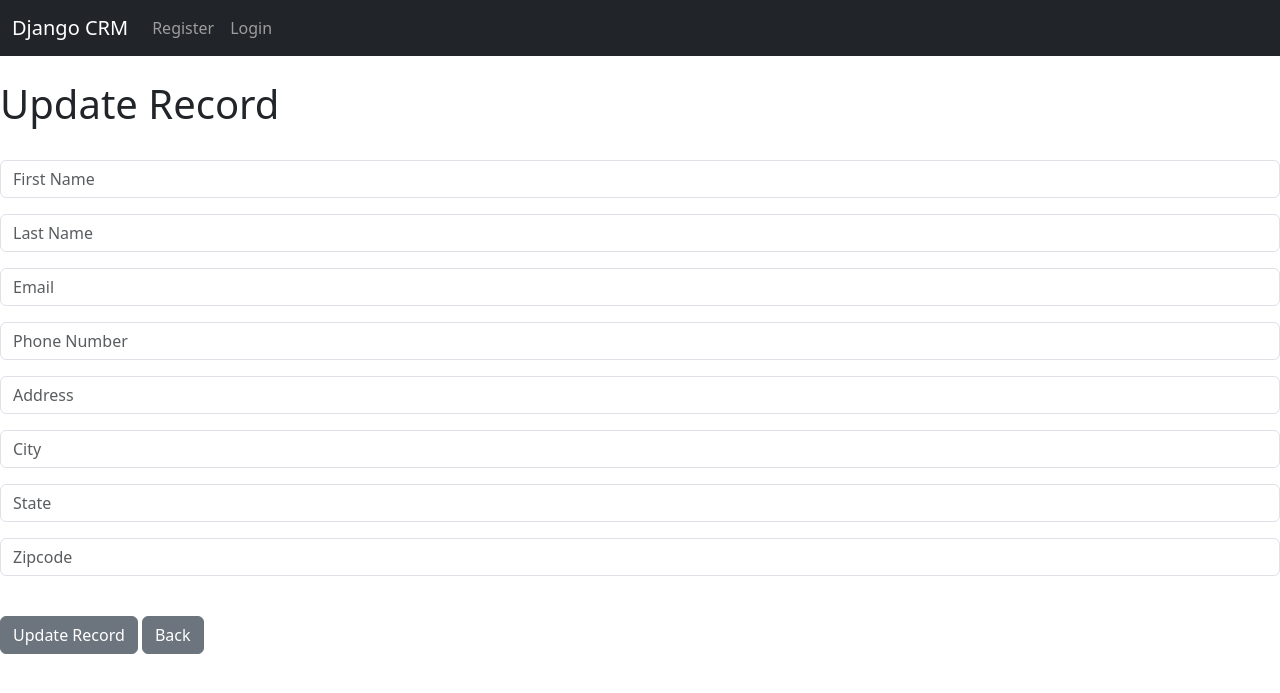
After one commit to Ryearwood/Django_Projects, a Django app: template djangocrm/website/templates/update_record.html in a window 1280 px wide. The commit adds this page. Shown: the top 693 px of the page. Run offline with Django 5.2, Linux system fonts and the light colour scheme; the template is opened without the code that fills it: values that come from a table or form of the project are taken from there, others are empty.

Commit message:
Add functionality to update existing records

```diff
--- a/djangocrm/website/templates/record.html
+++ b/djangocrm/website/templates/record.html
@@ -24,5 +24,6 @@
 <br/><br/>
 <a href="{% url 'home' %}" class="btn btn-secondary">Back</a>
 <a href="{% url 'delete_record' customer_record.id %}" class="btn btn-danger">Delete</a>
+<a href="{% url 'update_record' customer_record.id %}" class="btn btn-secondary">Update Record</a>
 
 {% endblock %}
--- /dev/null
+++ b/djangocrm/website/templates/update_record.html
@@ -0,0 +1,17 @@
+{% extends 'base.html' %}
+{% block content %}
+
+<div class="col-md-6 offset-md-3"></div>
+    <h1> Update Record</h1>
+    <br/>
+
+    <form method="POST">
+        {% csrf_token %}
+        {{ form.as_p }}
+        <br/>
+        <button type="submit" class="btn btn-secondary">Update Record</button>
+        <a href="{% url 'home' %}" class="btn btn-secondary">Back</a>
+    </form>
+</div>
+
+{% endblock %}
--- a/djangocrm/website/urls.py
+++ b/djangocrm/website/urls.py
@@ -8,4 +8,5 @@ urlpatterns = [
     path("record/<int:pk>", views.customer_record, name="record"),
     path("delete_record/<int:pk>", views.delete_record, name="delete_record"),
     path("add_record/", views.add_record, name="add_record"),
+    path("update_record/<int:pk>", views.update_record, name="update_record"),
 ]
```
Also changed, not shown: djangocrm/website/views.py (+15 -0 lines).
